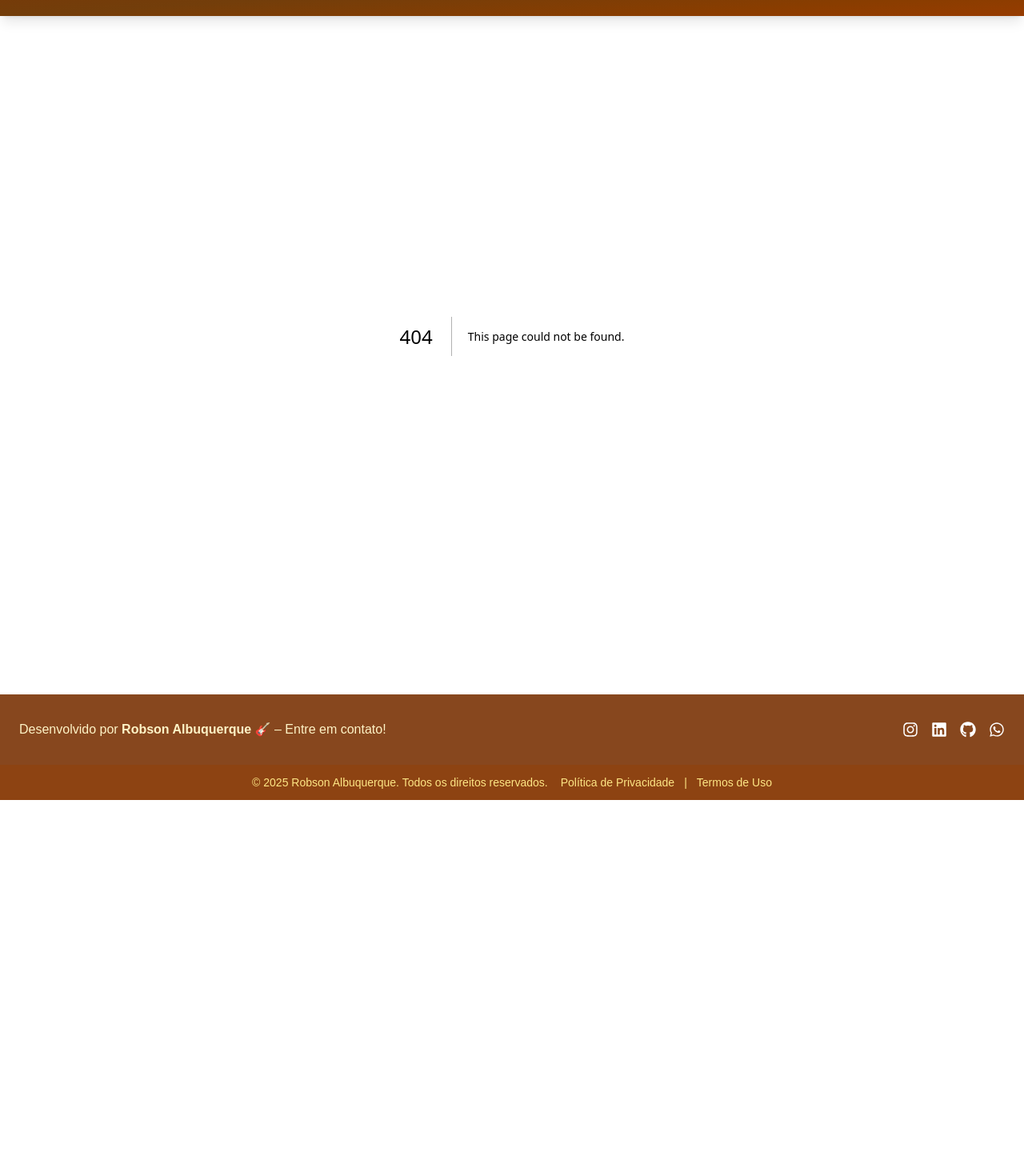
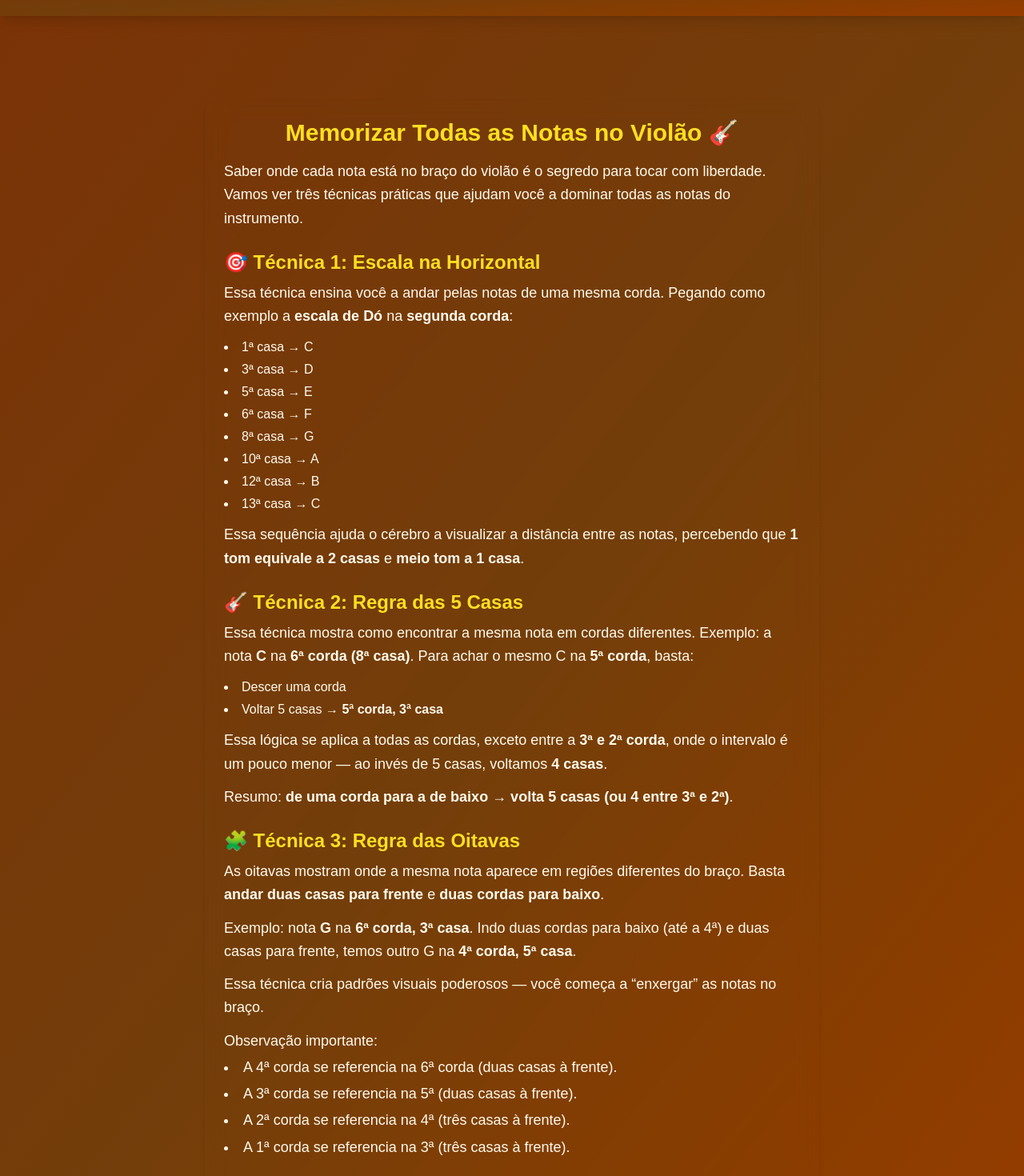
Before and after one commit to robsonalbuquerquedev/learningguitar, a Next.js app: page /memorizar-todas-as-notas in a window 1280 px wide. Before the commit this address had no page. Shown: the part 60-1530 px from the top of the page at 80% size. Before the commit the page ends 1060 px from the top, so only its background shows below. Built offline with nearby package versions, Linux system fonts and the light colour scheme.

Commit message:
feat: adicionar rota memorizar-todas-as-notas

```diff
--- /dev/null
+++ b/src/app/memorizar-todas-as-notas/page.tsx
@@ -0,0 +1,105 @@
+"use client";
+
+import { motion } from "framer-motion";
+
+export default function MemorizarTodasAsNotas() {
+    return (
+        <main className="min-h-screen bg-gradient-to-br from-amber-900 via-yellow-900 to-amber-800 text-amber-50 py-20 px-6">
+            <motion.section
+                className="max-w-3xl mx-auto p-6 backdrop-blur-md rounded-2xl shadow-md mt-6"
+                initial={{ opacity: 0, y: 20 }}
+                animate={{ opacity: 1, y: 0 }}
+                transition={{ duration: 0.6 }}
+            >
+                <h1 className="text-3xl font-bold mb-4 text-yellow-300 text-center">
+                    Memorizar Todas as Notas no Violão 🎸
+                </h1>
+
+                <p className="text-lg leading-relaxed mb-4">
+                    Saber onde cada nota está no braço do violão é o segredo para tocar com liberdade.
+                    Vamos ver três técnicas práticas que ajudam você a dominar todas as notas do instrumento.
+                </p>
+
+                <h2 className="text-2xl font-semibold mt-6 mb-2 text-yellow-300">
+                    🎯 Técnica 1: Escala na Horizontal
+                </h2>
+                <p className="text-lg leading-relaxed mb-3">
+                    Essa técnica ensina você a andar pelas notas de uma mesma corda.
+                    Pegando como exemplo a <strong>escala de Dó</strong> na <strong>segunda corda</strong>:
+                </p>
+
+                <ul className="list-disc list-inside space-y-1 mb-3">
+                    <li>1ª casa → C</li>
+                    <li>3ª casa → D</li>
+                    <li>5ª casa → E</li>
+                    <li>6ª casa → F</li>
+                    <li>8ª casa → G</li>
+                    <li>10ª casa → A</li>
+                    <li>12ª casa → B</li>
+                    <li>13ª casa → C</li>
+                </ul>
+
+                <p className="text-lg leading-relaxed mb-4">
+                    Essa sequência ajuda o cérebro a visualizar a distância entre as notas,
+                    percebendo que <strong>1 tom equivale a 2 casas</strong> e <strong>meio tom a 1 casa</strong>.
+                </p>
+
+                <h2 className="text-2xl font-semibold mt-6 mb-2 text-yellow-300">
+                    🎸 Técnica 2: Regra das 5 Casas
+                </h2>
+                <p className="text-lg leading-relaxed mb-3">
+                    Essa técnica mostra como encontrar a mesma nota em cordas diferentes.
+                    Exemplo: a nota <strong>C</strong> na <strong>6ª corda (8ª casa)</strong>.
+                    Para achar o mesmo C na <strong>5ª corda</strong>, basta:
+                </p>
+
+                <ul className="list-disc list-inside space-y-1 mb-3">
+                    <li>Descer uma corda</li>
+                    <li>Voltar 5 casas → <strong>5ª corda, 3ª casa</strong></li>
+                </ul>
+
+                <p className="text-lg leading-relaxed mb-3">
+                    Essa lógica se aplica a todas as cordas, exceto entre a <strong>3ª e 2ª corda</strong>,
+                    onde o intervalo é um pouco menor — ao invés de 5 casas, voltamos <strong>4 casas</strong>.
+                </p>
+
+                <p className="text-lg leading-relaxed mb-4">
+                    Resumo: <strong>de uma corda para a de baixo → volta 5 casas (ou 4 entre 3ª e 2ª)</strong>.
+                </p>
+
+                <h2 className="text-2xl font-semibold mt-6 mb-2 text-yellow-300">
+                    🧩 Técnica 3: Regra das Oitavas
+                </h2>
+                <p className="text-lg leading-relaxed mb-3">
+                    As oitavas mostram onde a mesma nota aparece em regiões diferentes do braço.
+                    Basta <strong>andar duas casas para frente</strong> e <strong>duas cordas para baixo</strong>.
+                </p>
+
+                <p className="text-lg leading-relaxed mb-3">
+                    Exemplo: nota <strong>G</strong> na <strong>6ª corda, 3ª casa</strong>.
+                    Indo duas cordas para baixo (até a 4ª) e duas casas para frente, temos outro G
+                    na <strong>4ª corda, 5ª casa</strong>.
+                </p>
+
+                <p className="text-lg leading-relaxed mb-3">
+                    Essa técnica cria padrões visuais poderosos — você começa a “enxergar” as notas no braço.
+                </p>
+
+                <p className="text-lg leading-relaxed mb-3">
+                    Observação importante:
+                    <ul className="list-disc list-inside space-y-1 mt-1">
+                        <li>A 4ª corda se referencia na 6ª corda (duas casas à frente).</li>
+                        <li>A 3ª corda se referencia na 5ª (duas casas à frente).</li>
+                        <li>A 2ª corda se referencia na 4ª (três casas à frente).</li>
+                        <li>A 1ª corda se referencia na 3ª (três casas à frente).</li>
+                    </ul>
+                </p>
+
+                <p className="text-lg leading-relaxed mt-6">
+                    💡 Com o tempo, você vai combinar essas três técnicas e enxergar o braço do violão
+                    como um mapa interligado — tocando em qualquer região sem se perder!
+                </p>
+            </motion.section>
+        </main>
+    );
+}
```
